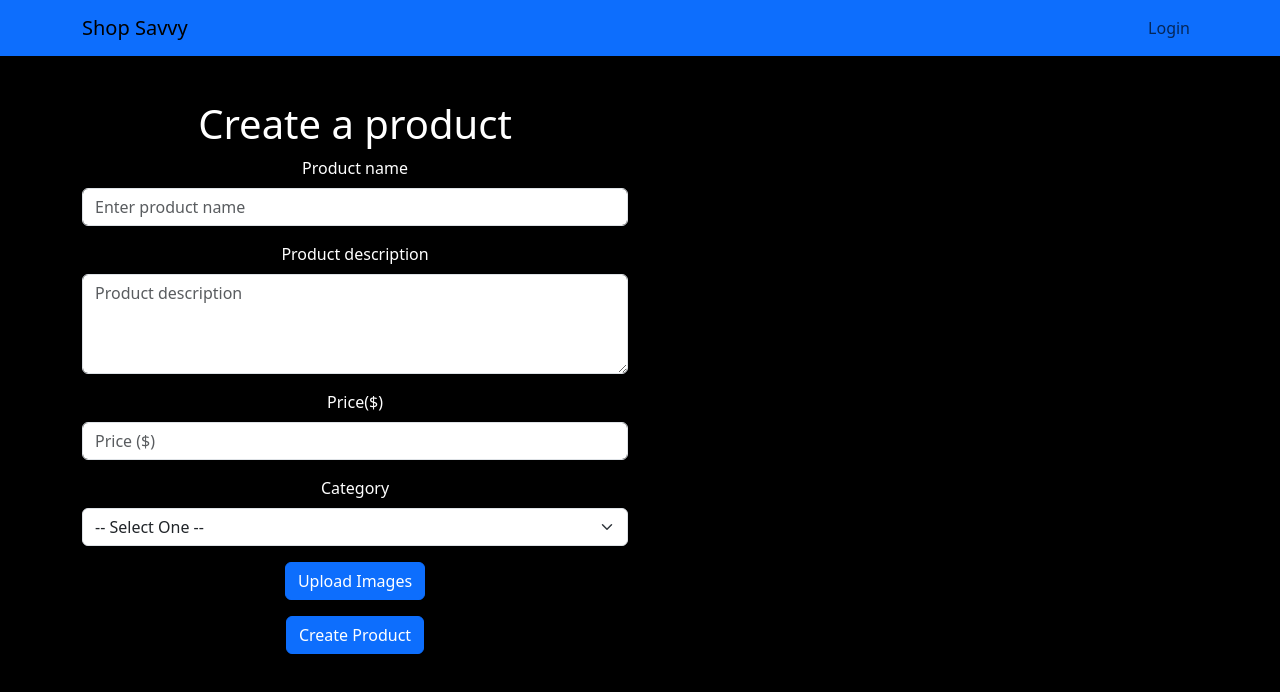
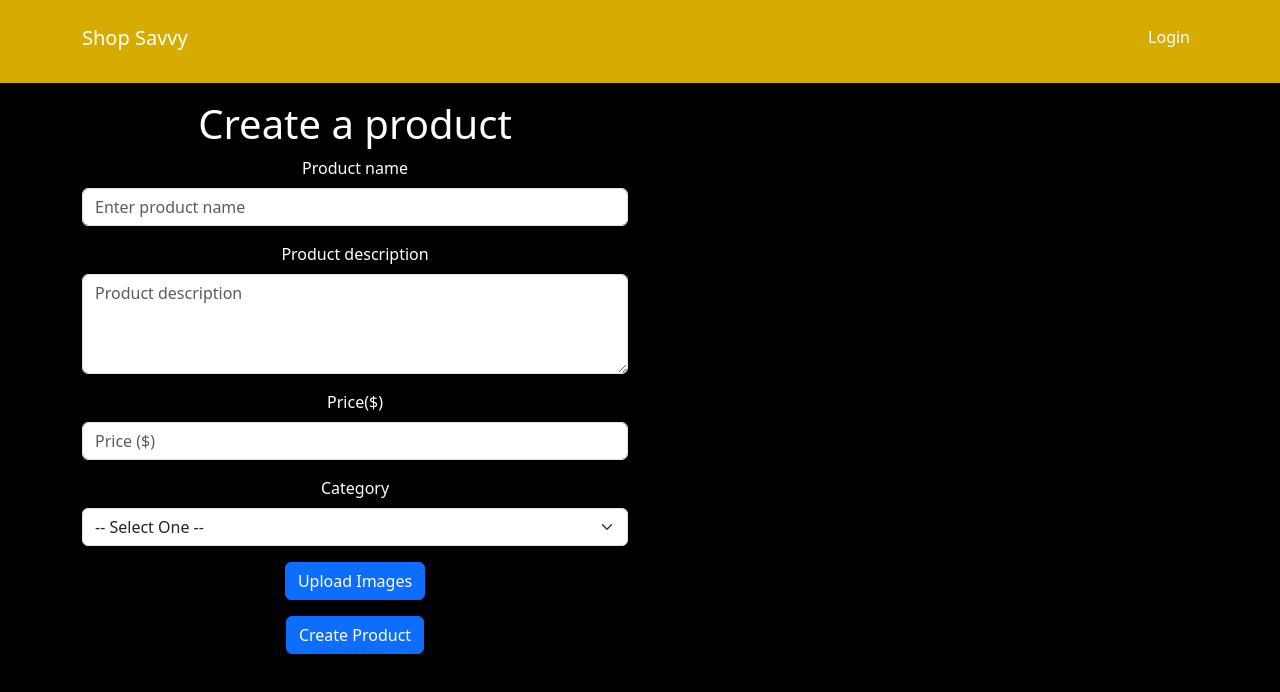
Before and after one commit to Tofunmithehuman/Sarvee, a React (Create React App) app: page /new-product in a window 1280 px wide. Shown: the top 692 px of the page. Built offline with nearby package versions, Linux system fonts and the light colour scheme.

Commit message:
navigation edit

```diff
--- a/src/components/Navigation.js
+++ b/src/components/Navigation.js
@@ -15,17 +15,17 @@ function Navigation() {
   }
 
   return (
-    <Navbar expand="lg" className="bg-primary position-fixed" style={{width: '100%'}}>
+    <Navbar expand="lg" className="navigation" style={{width: '100%'}}>
       <Container>
         <LinkContainer to="/">
-        <Navbar.Brand>Shop Savvy</Navbar.Brand>
+        <Navbar.Brand><h5 style={{color: "#fff"}}>Shop Savvy</h5></Navbar.Brand>
         </LinkContainer>
         <Navbar.Toggle aria-controls="basic-navbar-nav" />
         <Navbar.Collapse id="basic-navbar-nav">
           <Nav className="ms-auto">
 
             {!user && <LinkContainer to='/login'>
-                        <Nav.Link>Login</Nav.Link>
+                        <Nav.Link><h6 style={{color: "#fff"}}>Login</h6></Nav.Link>
                     </LinkContainer>}
 
             {user && (
--- a/src/pages/NewProduct.js
+++ b/src/pages/NewProduct.js
@@ -16,6 +16,11 @@ function NewProduct() {
 
   const navigate = useNavigate();
   const [createProduct, {isError, error, isLoading, isSuccess}] = useCreateProductMutation();
+
+
+  function showWidget() {
+
+  }
 
 
 
@@ -54,10 +59,11 @@ function NewProduct() {
                 </Form.Group>
 
                 <Form.Group className="mb-3">
-                  <Button type='button'>Upload Images</Button>
+                  <Button type='button' onClick={showWidget}>Upload Images</Button>
                   <div className='image-previw-container'>
                     {images.map((image) => (
                       <div className='image-preview'>
+                          <img src={image.url} />
 
                       </div>
                     ))}
--- a/src/pages/styles/styles.css
+++ b/src/pages/styles/styles.css
@@ -1,4 +1,12 @@
 /* Navigation */
+
+.navigation {
+    position: fixed;
+    background-color: #fecc04d7;
+    backdrop-filter: blur(5px);
+    z-index: 1000;
+    padding: 20px 30px;
+}
 
 .logout-btn {
     margin: 0 auto;
@@ -7,6 +15,10 @@
 
 .logo {
     width: 50px;
+}
+
+#basic-nav-dropdown {
+    color: #fff;
 }
 
 
```
